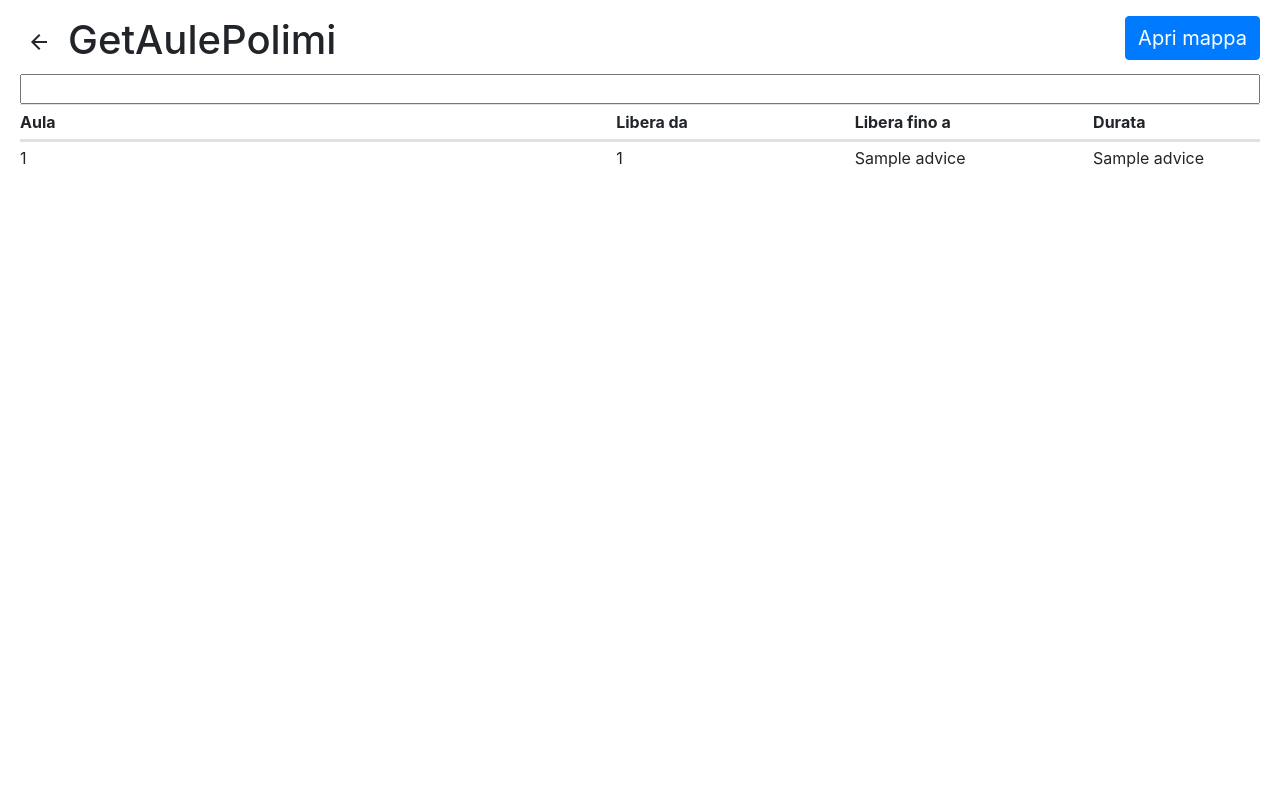
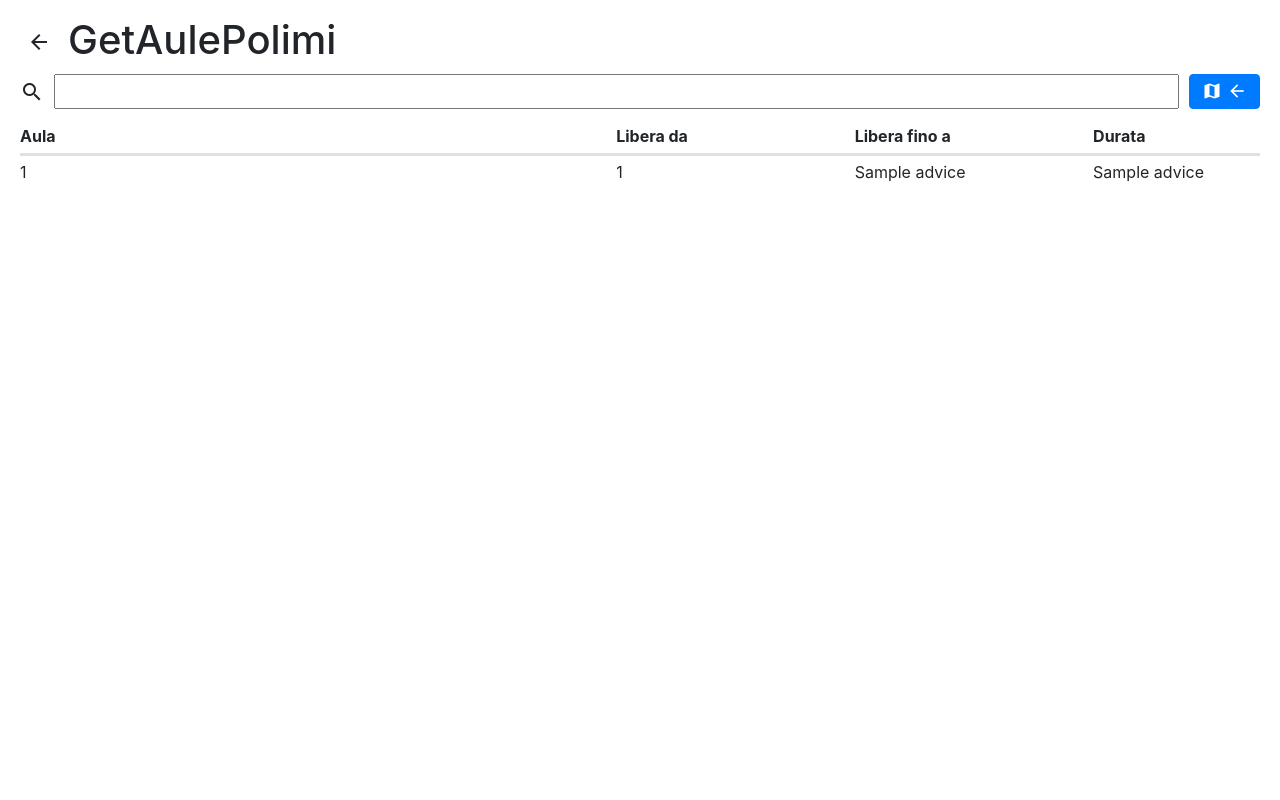
Before and after one commit to frephs/get-aule-polimi, a Flask app: template templates/results.html in a window 1280 px wide. Run offline with Flask 2, Linux system fonts and the light colour scheme; the template is opened without the code that fills it: most values are stand-ins (such as "Sample title", 1, 10 or a date in 2020); some libraries are stand-ins or nearby versions.

Commit message:
Graphic changes

```diff
--- a/static/css/style.css
+++ b/static/css/style.css
@@ -18,9 +18,10 @@
 }
 
 #open {
-   content: "Apri mappa";
-   float: right;
+   content: "map close";
    font-size: 20px;
+   height: 35px;
+   margin-left: 10px;
 }
 
 .container {
@@ -28,10 +29,14 @@
    display: flex;
    flex-direction: column;
    padding: 20px;
-   margin: 0;
+   margin: auto;
    width: 100%;
-   max-width: none;
+   max-width: 1300px;
 
+}
+
+.material-icons {
+   user-select: none;
 }
 
 #table-container {
@@ -134,7 +139,25 @@
 .button:hover {
    background-color: #5baeff;
 }
-
+#search-bar {
+   display: flex;
+   flex-direction: row;
+   align-items: center;
+   margin-bottom: 10px;
+}
+#search {
+   margin-left: 10px;
+   flex-grow: 1;
+   height: 35px;
+   padding-left: 10px;
+}
+#search-bar:nth-child(1) {
+   height: 24px;
+   margin-left: 5px;
+}
+.table th {
+   border-top: none;
+}
 #title {
    user-select: none;
 }
--- a/static/scripts/results.js
+++ b/static/scripts/results.js
@@ -76,26 +76,24 @@
 
 window.onresize = () => {
     mapOpen = $("#map").is(":visible");
-    $("#open").text(mapOpen ? "Chiudi mappa" : "Apri mappa");
+    $("#open").text(onlyMap ? "map close" : (mapOpen ? "map arrow_forward" : "map arrow_back"));
 }
 window.onload = () => {
     mapOpen = $("#map").is(":visible");
     $("#title-back").click(() => {
         window.location.pathname = "/aule"
     })
-    $("#open").text(mapOpen ? "Chiudi mappa" : "Apri mappa");
+    $("#open").text(onlyMap ? "map close" : (mapOpen ? "map arrow_forward" : "map arrow_back"));
     $(".circle").hide().css("opacity", "0");
     $("#open").click(() => {
         if (!onlyMap) {
             mapOpen = !mapOpen;
-            $("#open").text(mapOpen ? "Chiudi mappa" : "Apri mappa");
             if (mapOpen) {
                 $("#map").show();
             } else {
                 $("#map").hide();
             }
         } else {
-            $("#open").text(mapOpen ? "Chiudi mappa" : "Apri mappa");
             $("#table-container").show();
             if (mapOpen) {
                 $("#map").show();
@@ -104,6 +102,7 @@
             }
             onlyMap = false;
         }
+        $("#open").text(onlyMap ? "map close" : (mapOpen ? "map arrow_forward" : "map arrow_back"));
         adjustCircle();
     })
     $("#search").on("input", () => {
@@ -143,7 +142,7 @@
         $("#map").show();
         onlyMap = true;
         adjustCircle();
-        $("#open").text("Chiudi mappa");
+        $("#open").text(onlyMap ? "map close" : (mapOpen ? "map arrow_forward" : "map arrow_back"));
 
     })
 
--- a/templates/results.html
+++ b/templates/results.html
@@ -29,11 +29,14 @@
 </head>
 <body>
 <div class="container pt-3">
-    <h1 id="title"><span id="title-back" class="material-icons">arrow_back</span>GetAulePolimi<span id="open" class="btn btn-primary">Chiudi mappa</span></h1>
+    <h1 id="title"><span id="title-back" class="material-icons">arrow_back</span>GetAulePolimi</h1>
+    <div id="search-bar">
+        <span class="material-icons">search</span>
+        <input id="search" autocomplete="off">
+        <span id="open" class="btn btn-primary material-icons">map close</span></div>
     <div id="container">
         <div id="table-container">
 
-            <input id="search" autocomplete="off">
             <table id="table" class="table table-sm table-hover">
                 <thead>
                 <tr>
```
